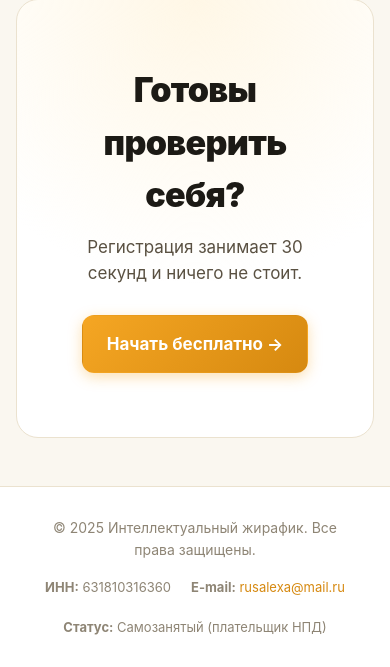
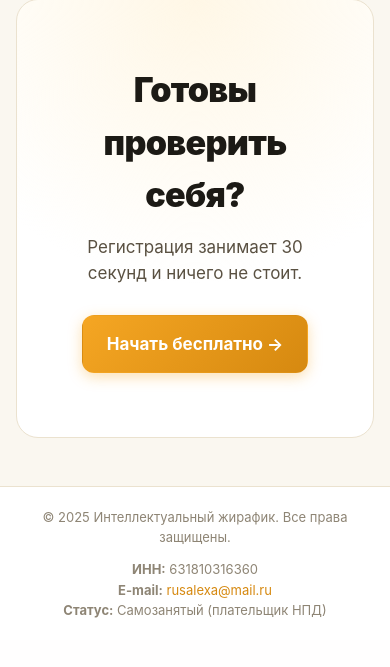
Before and after one commit to karpovt111-dot/intelligentgiraffe, a FastAPI app: page / in a window 390 px wide. Shown: the part 4319-4986 px from the top of the page. After the commit the page ends 4937 px from the top, so only its background shows below. Run offline with FastAPI, Linux system fonts and the light colour scheme.

Commit message:
Update style.css

```diff
--- a/static/css/style.css
+++ b/static/css/style.css
@@ -1569,38 +1569,58 @@ html[data-theme="dark"] a.user-badge:hover {
     border-color: #2f4a33;
 }
 
-/* --- Подвал --- */
+/* --- Обновленный подвал --- */
 .site-footer {
     background: var(--surface);
     border-top: 1px solid var(--border);
-    padding: 30px 40px;
+    padding: 20px 40px;
     margin-top: auto;
+    font-size: 13px;
+    color: var(--muted);
 }
 
 .footer-container {
     max-width: 1280px;
     margin: 0 auto;
     display: flex;
-    flex-direction: column;
-    align-items: center;
-    gap: 16px;
-    text-align: center;
-}
-
-.footer-requisites {
-    font-size: 13px;
+    justify-content: space-between;
+    align-items: center;
+    flex-wrap: wrap;
+    gap: 12px;
+}
+
+.footer-left p {
+    margin: 0;
+}
+
+.footer-right {
+    display: flex;
+    align-items: center;
+    gap: 8px;
+}
+
+.footer-link {
     color: var(--muted);
-    display: flex;
-    flex-wrap: wrap;
-    justify-content: center;
-    gap: 20px;
-}
-
-.footer-requisites a {
+    text-decoration: none;
+    transition: color 0.15s ease;
+}
+
+.footer-link:hover {
     color: var(--primary-dark);
-    text-decoration: none;
-}
-
-.footer-requisites a:hover {
     text-decoration: underline;
 }
+
+.footer-separator {
+    color: var(--border-strong);
+}
+
+/* Адаптив для мобильных */
+@media (max-width: 720px) {
+    .site-footer {
+        padding: 20px 16px;
+    }
+    .footer-container {
+        flex-direction: column;
+        text-align: center;
+    }
+}
```
